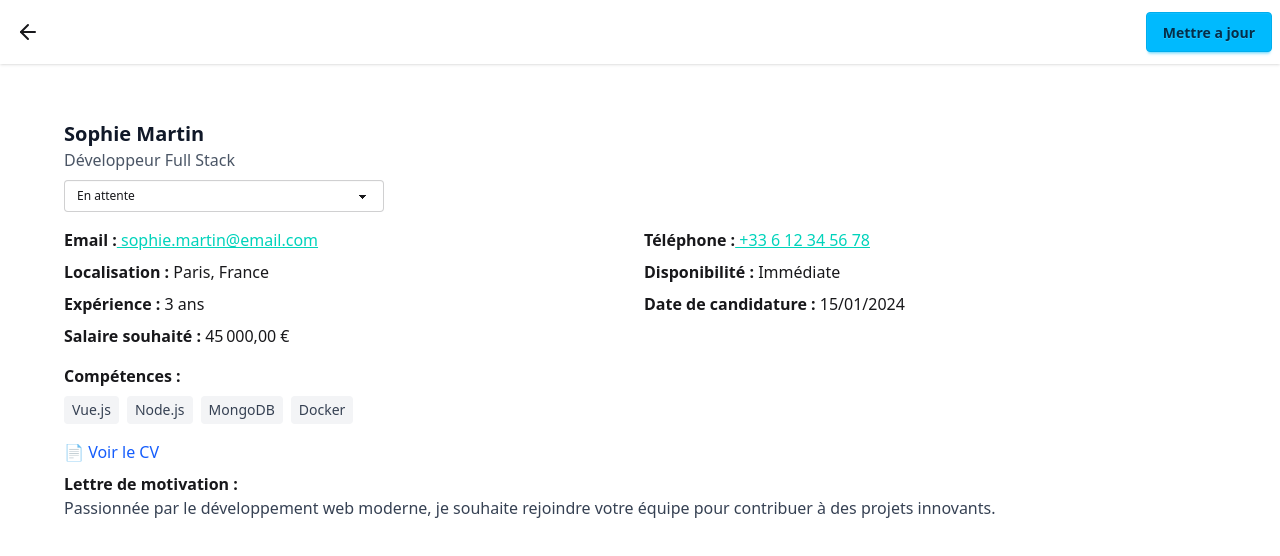
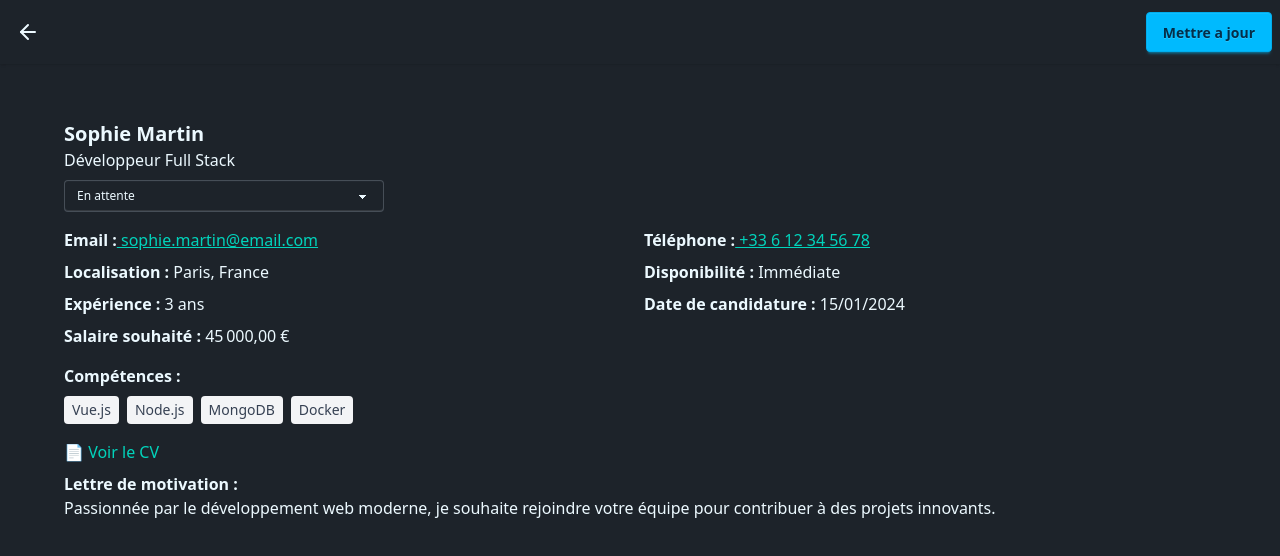
Before and after one commit to chirani/test_technique_sig, a Vue app: page /candidatures/1 in a window 1280 px wide. Shown: the top 556 px of the page. Built offline with nearby package versions, Linux system fonts and the light colour scheme; data requests are answered from the project's data file.

Commit message:
Added Theming to app

```diff
--- a/index.html
+++ b/index.html
@@ -1,12 +1,12 @@
 <!doctype html>
-<html lang="en">
+<html lang="en"  data-theme="dark">
   <head>
     <meta charset="UTF-8" />
     <link rel="icon" type="image/svg+xml" href="/vite.svg" />
     <meta name="viewport" content="width=device-width, initial-scale=1.0" />
     <title>test_technique_sig</title>
   </head>
-  <body>
+  <body class="bg-base-100">
     <div id="app"></div>
     <script type="module" src="/src/main.ts"></script>
   </body>
--- a/src/App.vue
+++ b/src/App.vue
@@ -3,3 +3,4 @@
     <RouterView />
   </main>
 </template>
+<script setup lang="ts"></script>
--- a/src/components/Candidat.vue
+++ b/src/components/Candidat.vue
@@ -45,13 +45,13 @@ watch(selectedStatus, () => {
 /* Utils */
 </script>
 <template>
-  <article class="max-w-full rounded-lg border-gray-200 p-6">
+  <article class="max-w-full rounded-lg p-6">
     <!-- En-tête -->
     <header class="mb-4">
-      <h2 class="text-xl font-semibold text-gray-900">
+      <h2 class="text-xl font-semibold">
         {{ candidature.nom }}
       </h2>
-      <p class="text-gray-600">{{ candidature.poste }}</p>
+      <p class="text-base-content">{{ candidature.poste }}</p>
 
       <select v-model="selectedStatus" class="select select-sm select-outline mt-2">
         <option
@@ -119,33 +119,28 @@ watch(selectedStatus, () => {
 
     <!-- Documents -->
     <section class="mb-4">
-      <a
-        :href="candidature.cv"
-        target="_blank"
-        rel="noopener"
-        class="text-blue-600 hover:underline"
-      >
+      <a :href="candidature.cv" target="_blank" rel="noopener" class="text-accent hover:underline">
         📄 Voir le CV
       </a>
 
       <p class="mt-2">
         <strong>Lettre de motivation :</strong><br />
-        <span class="text-gray-700">
+        <span class="text-shadow-base-content">
           {{ candidature.lettreMotivation }}
         </span>
       </p>
     </section>
 
     <!-- Commentaires -->
-    <section v-if="candidature.commentaires.length" class="border-t border-gray-200 pt-4">
+    <section v-if="candidature.commentaires.length" class="border-t pt-4">
       <strong>Commentaires :</strong>
       <ul class="mt-2 space-y-3">
         <li
           v-for="commentaire in candidature.commentaires"
           :key="commentaire.id"
-          class="rounded bg-gray-50 p-3"
+          class="rounded opacity-60 p-3"
         >
-          <p class="text-gray-800">
+          <p>
             {{ commentaire.contenu }}
           </p>
           <p class="mt-1 text-sm text-gray-500">
--- /dev/null
+++ b/src/components/SwapTheme.vue
@@ -0,0 +1,26 @@
+<script setup lang="ts">
+import { MoonIcon, SunIcon } from 'lucide-vue-next'
+import { toggleThem } from '../golabalState'
+import { ref, watch } from 'vue'
+
+const light = ref<boolean>(true)
+
+watch(
+  light,
+  () => {
+    let newTheme = light.value ? 'light' : 'dark'
+    document.documentElement.setAttribute('data-theme', newTheme)
+    toggleThem()
+  },
+  { immediate: true }
+)
+</script>
+
+<template>
+  <label class="swap swap-rotate">
+    <input type="checkbox" class="theme-controller" v-model="light" />
+    <SunIcon class="swap-off size-8" />
+
+    <MoonIcon class="swap-on size-8" />
+  </label>
+</template>
--- /dev/null
+++ b/src/golabalState.ts
@@ -0,0 +1,12 @@
+import { reactive } from 'vue'
+
+interface GloabalState {
+  Theme: 'dark' | 'light'
+}
+export const store = reactive<GloabalState>({
+  Theme: 'light',
+})
+
+export function toggleThem() {
+  store.Theme = store.Theme === 'light' ? 'dark' : 'light'
+}
--- a/src/style.css
+++ b/src/style.css
@@ -1,5 +1,9 @@
 @import 'tailwindcss';
-@plugin "daisyui";
+@plugin "daisyui" {
+  themes:
+    light --default,
+    dark --prefersdark;
+}
 
 .main {
   @apply max-w-300 mx-auto mt-8;
--- a/src/views/Home.vue
+++ b/src/views/Home.vue
@@ -11,6 +11,7 @@ import { formatterDate } from '../utils'
 import { ArrowDown } from 'lucide-vue-next'
 import { fetchStatuts, type Statut } from '../api/statuts'
 import { Home as HomeIcon } from 'lucide-vue-next'
+import SwapTheme from '../components/SwapTheme.vue'
 
 const candidatures = ref<Candidature[]>([])
 const loading = ref<boolean>(false)
@@ -81,15 +82,16 @@ preparerCandidatures()
     <div class="navbar-start">
       <RouterLink to="/" class="btn btn-square btn-ghost"> <HomeIcon /></RouterLink>
     </div>
-    <div class="navbar-end">
+    <div class="navbar-end gap-5">
       <RouterLink to="/postes" class="btn btn-neutral"> Open Positions </RouterLink>
+      <SwapTheme />
     </div>
   </nav>
 
   <main class="main">
     <div class="flex flex-row-reverse gap-3 p-3">
       <select v-model="selectedStatus" class="select select-sm select-outline max-w-36">
-        <option selected :value="null">Status</option>
+        <option selected :value="null">Tous</option>
         <option
           v-for="status in mesStatuts"
           :key="status.id"
```
